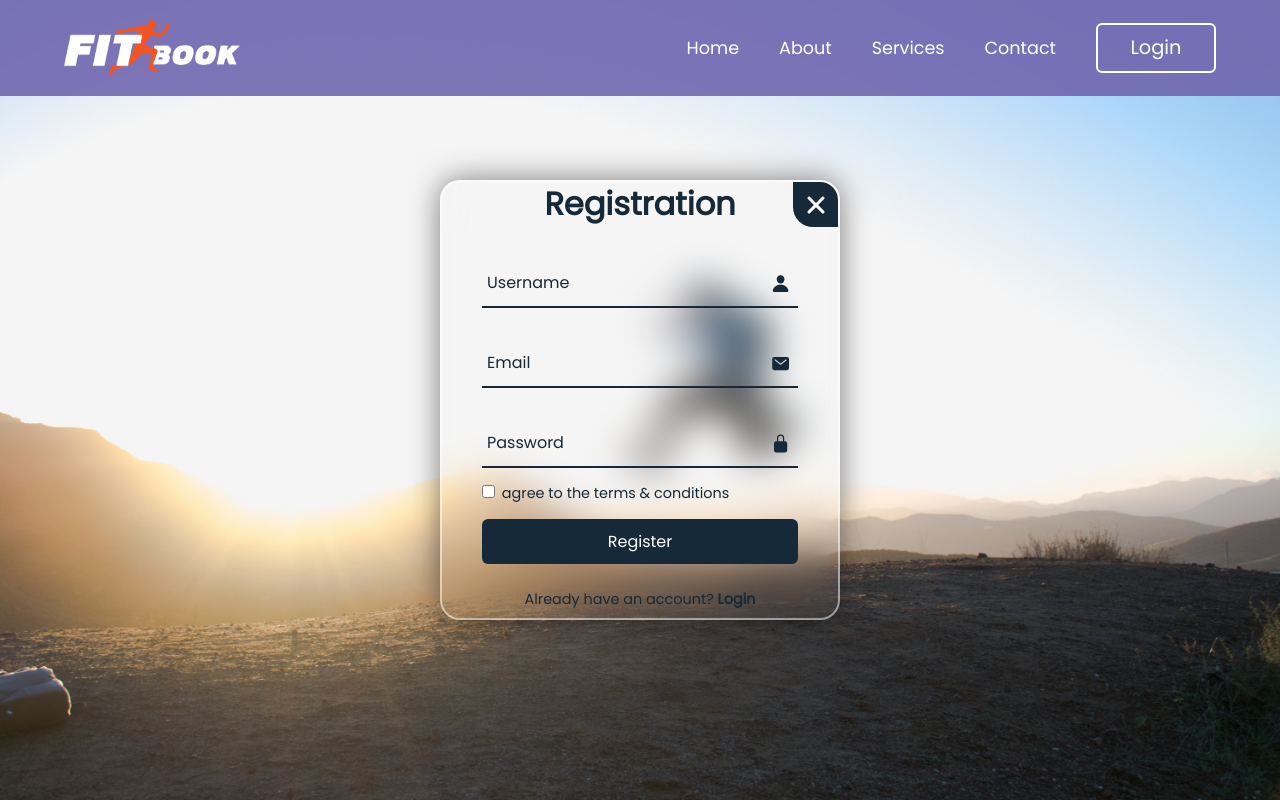
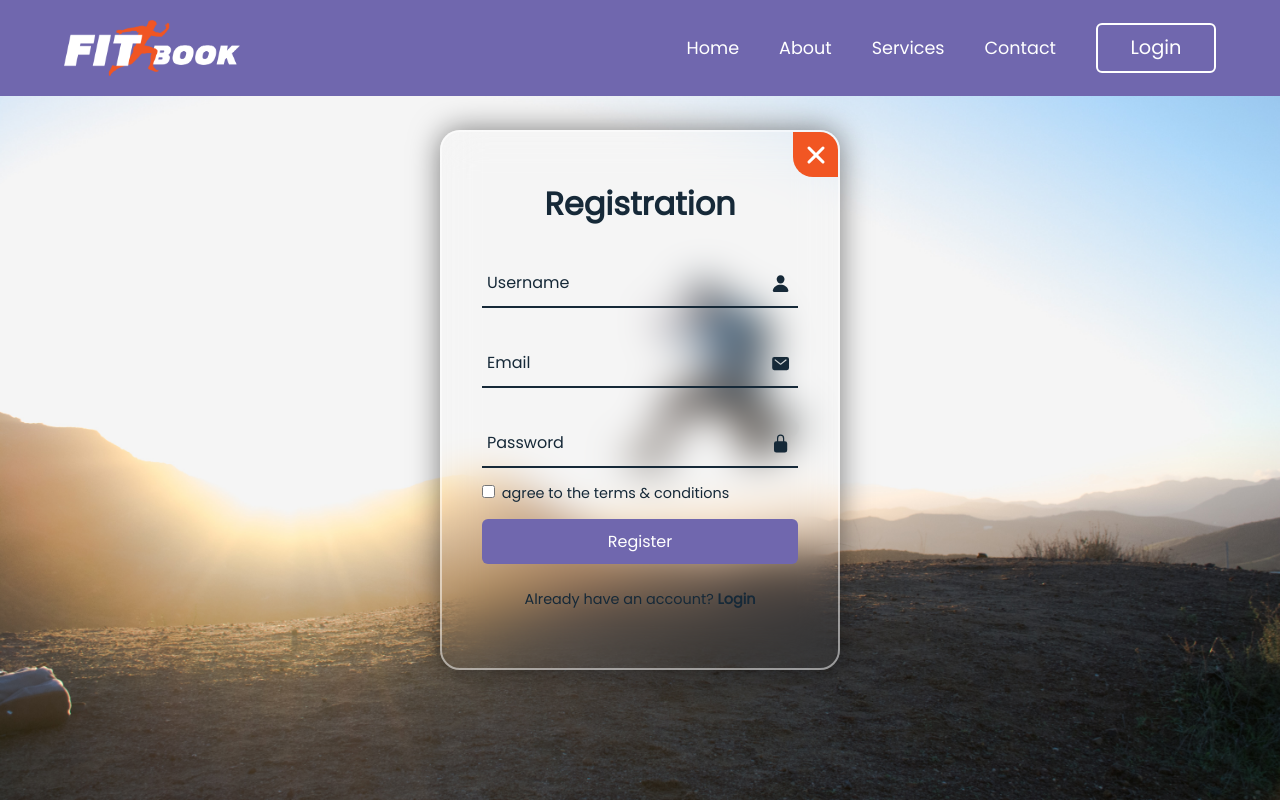
Before and after one commit to warutniy/project_groupA-2, a React (Vite) app in the folder groupA/: page /register in a window 1280 px wide. Built offline with nearby package versions, Linux system fonts and the light colour scheme.

Commit message:
edit register

```diff
--- a/groupA/src/Home.jsx
+++ b/groupA/src/Home.jsx
@@ -1,6 +1,5 @@
 import React from 'react';
 import Layout from './Layout';
-import './style.css';
 
 const Home = function() {
   return (
--- a/groupA/src/Login.jsx
+++ b/groupA/src/Login.jsx
@@ -1,6 +1,6 @@
 import React from 'react';
 import Layout from './Layout';
-import './style.css';
+import './Login_Register.css';
 
 const Login = function() {
   return (
--- a/groupA/src/style.css
+++ b/groupA/src/Login_Register.css
@@ -21,7 +21,7 @@ body {
 .wrapper {
     position: relative;
     width: 400px;
-    height: 440px;
+    height: 540px;
     background: transparent;
     border: 2px solid rgba(255, 255, 255, 0.5);
     border-radius: 20px;
@@ -38,13 +38,22 @@ body {
     padding: 40px;
 }
 
+/* .wrapper .form-box.login {
+    display: none;
+} */
+
+/* .wrapper .form-box.register {
+    position: absolute;
+    transform: translateX(400px);
+} */
+
 .wrapper .icon-close {
     position: absolute;
     top: 0;
     right: 0;
     width: 45px;
     height: 45px;
-    background-color: #162938;
+    background-color: rgba(241, 86, 35, 1);
     font-size: 2em;
     color: #fff;
     display: flex;
@@ -53,6 +62,15 @@ body {
     border-bottom-left-radius: 20px;
     cursor: pointer;
     z-index: 1;
+    transition: scale 0.2 ease;
+}
+
+.wrapper .icon-close:hover {
+    scale: 1.05;
+}
+
+.wrapper .icon-close:active {
+    scale: 0.95;
 }
 
 .form-box h2 {
@@ -116,23 +134,25 @@ body {
 }
 
 .remember-forgot label input {
-    accent-color: #162938;
+    accent-color: rgba(241, 86, 35, 1);
     margin-right: 3px;
 }
 
 .remember-forgot a {
     color: #162938;
     text-decoration: none;
+    transition: scale 0.2 ease;
 }
 
 .remember-forgot a:hover {
     text-decoration: underline;
+    color: rgba(241, 86, 35, 1);
 }
 
 .btn {
     width: 100%;
     height: 45px;
-    background-color: #162938;
+    background-color: rgba(112, 103, 174, 1);
     border: none;
     outline: none;
     border-radius: 6px;
@@ -140,6 +160,16 @@ body {
     font-size: 1em;
     color: #fff;
     font-weight: 500;
+    transition: scale 0.2 ease;
+}
+
+.btn:hover {
+    background-color: rgba(241, 86, 35, 1);
+    scale: 1.05;
+}
+
+.btn:active {
+    scale: 0.95;
 }
 
 .login-register {
@@ -154,8 +184,10 @@ body {
     color: #162938;
     text-decoration: none;
     font-weight: 600;
+    transition: scale 0.2 ease;
 }
 
 .login-register p a:hover {
     text-decoration: underline;
+    color: rgba(241, 86, 35, 1);
 }
--- a/groupA/src/Navbar.css
+++ b/groupA/src/Navbar.css
@@ -25,7 +25,7 @@ nav {
     left: 0;
     width: 100%;
     padding: 20px 5%;
-    background-color: rgba(112, 103, 174, 0.9);
+    background-color: rgba(112, 103, 174, 1);
     display: flex;
     justify-content: space-between;
     align-items: center;
@@ -63,7 +63,7 @@ nav {
     bottom: -6px;
     width: 100%;
     height: 3px;
-    background-color: rgba(241, 86, 35, 0.9);
+    background-color: rgba(241, 86, 35, 1);
     border-radius: 5px;
     transform-origin: right;
     transform: scaleX(0);
@@ -92,8 +92,8 @@ nav {
 }
 
 .navigation .btnLogin-popup:hover {
-    background-color: rgba(241, 86, 35, 0.9);
-    border: 2px solid rgba(241, 86, 35, 0.9);
+    background-color: rgba(241, 86, 35, 1);
+    border: 2px solid rgba(241, 86, 35, 1);
     color: #fff;
     scale: 1.05;
 }
@@ -145,10 +145,11 @@ nav {
         color: white;
         cursor: pointer;
         font-size: 3em;
+        transition: scale 0.2 ease;
     }
 
     .toggle_btn:hover {
-        color: rgba(241, 86, 35, 0.9);
+        color: rgba(241, 86, 35, 1);
         scale: 1.05;
     }
 
--- a/groupA/src/Register.jsx
+++ b/groupA/src/Register.jsx
@@ -1,6 +1,6 @@
 import React from 'react';
 import Layout from './Layout';
-import './style.css';
+import './Login_Register.css';
 
 const Register = function() {
   return (
```
